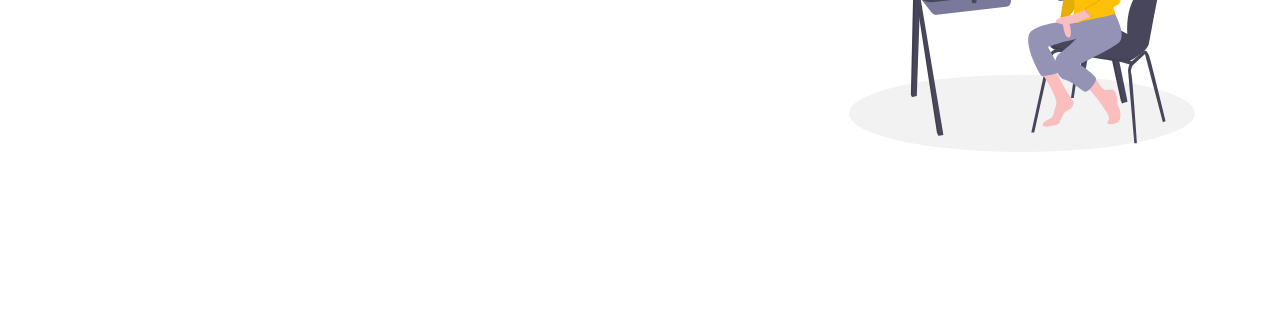
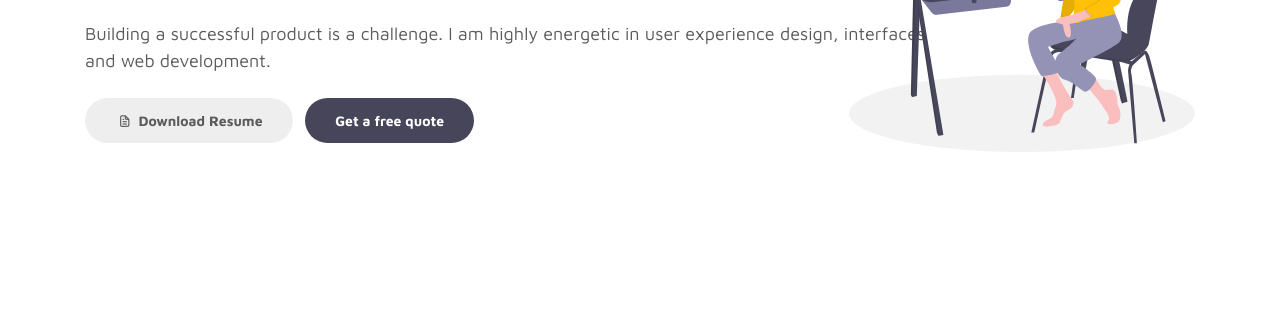
Before and after one commit to R3gm/portfolio1, a plain HTML site: page index.html in a window 1280 px wide. Shown: the part 366-688 px from the top of the page. Drawn offline with Linux system fonts and the light colour scheme.

Commit message:
modified:   css/tooplate-style.css

```diff
--- a/css/tooplate-style.css
+++ b/css/tooplate-style.css
@@ -114,7 +114,7 @@ b, strong {
   min-width: 860px;
   position: relative;
   font-size: 99px; /* o cualquier tamaño deseado */
-	height: 4400px; /* o cualquier altura deseada */
+	height: 1px; /* o cualquier altura deseada */
 }
 
 .animated-item {
```
